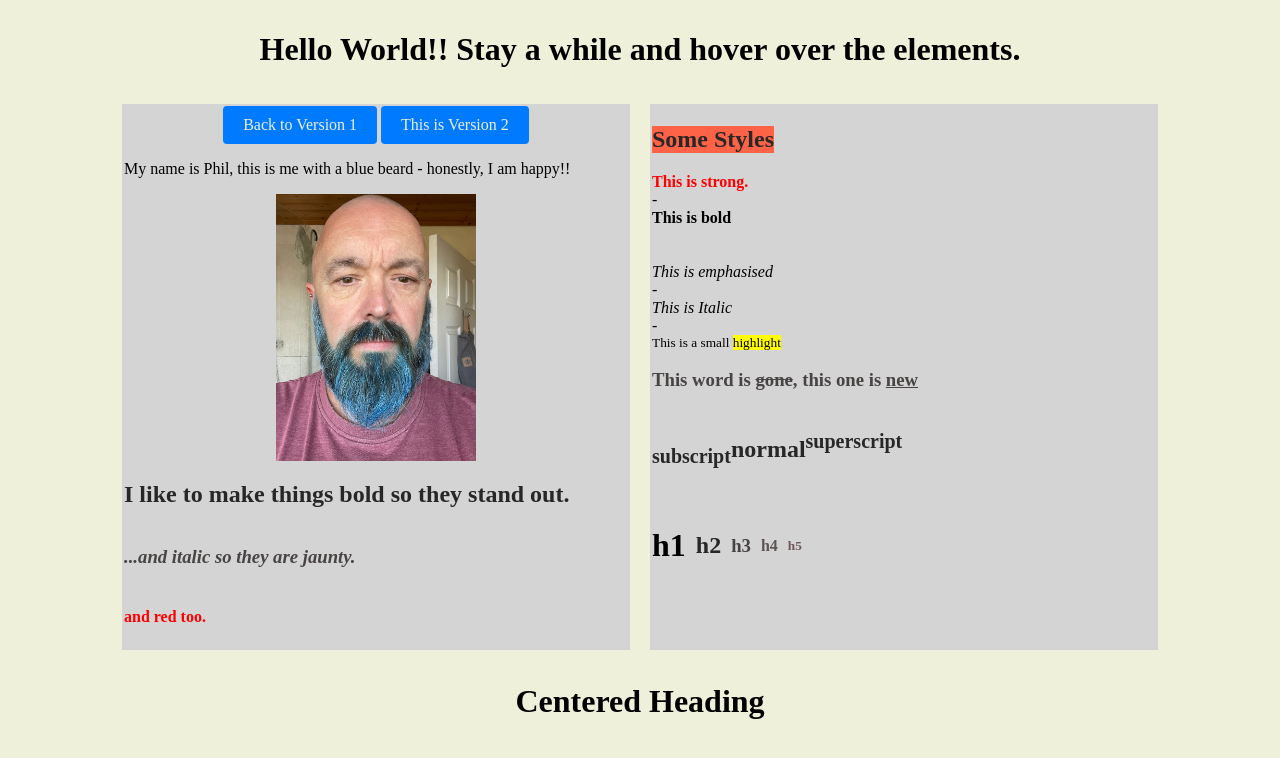
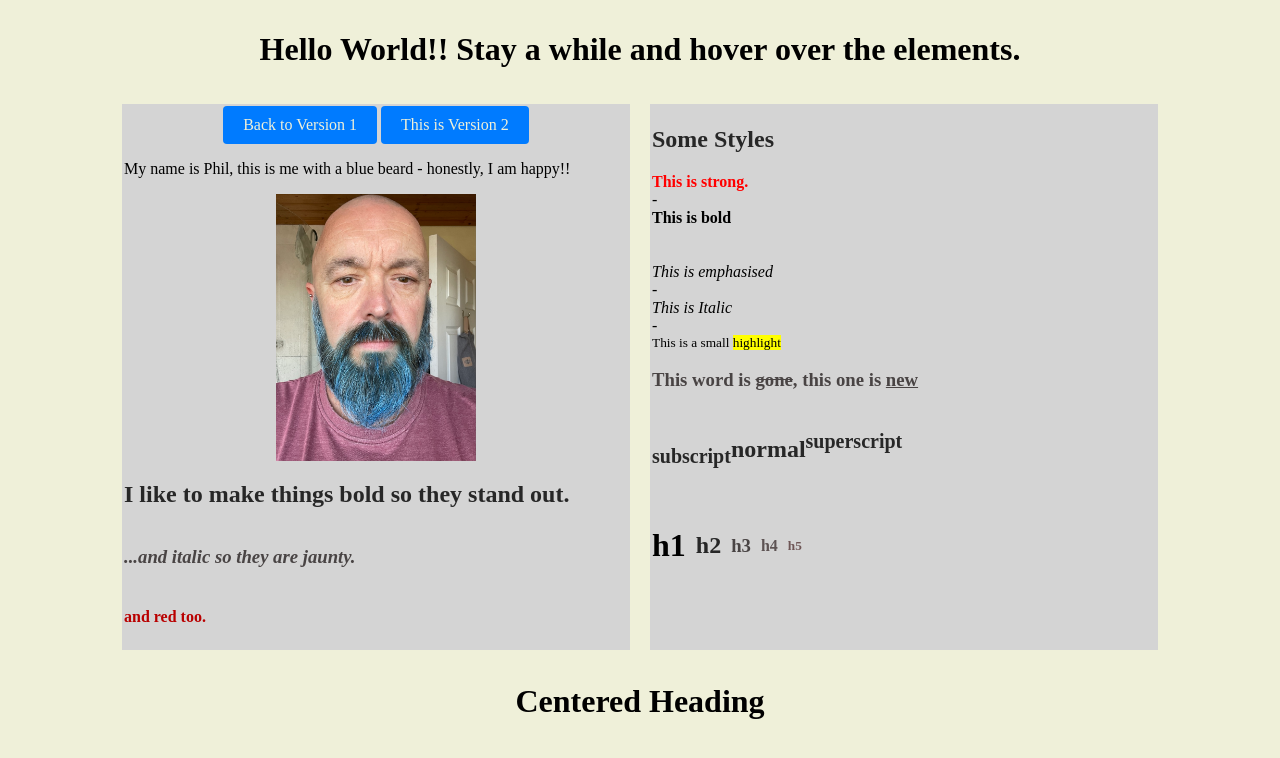
Before and after one commit to bassjuggler/MyFirstWebApp, a plain HTML site: page version2-accessible.html in a window 1280 px wide. Drawn offline with Linux system fonts and the light colour scheme.

Commit message:
Add files via upload

```diff
--- a/version2-accessible.html
+++ b/version2-accessible.html
@@ -34,11 +34,11 @@
                 </div>
                 <h2 title='BOLD'><b>I like to make things bold so they stand out.</b></h2>
                 <h3 title='slanty'><i>...and italic so they are jaunty.</i></h3>
-                <h4 style="color:red" title='color not colour!!'>and red too. </style></h4>
+                <h4 style="color: #b90000 " title='color not colour!!'>and red too. </style></h4>
             </div>
 
             <div class="container-right">
-                <h2 style="background-color:Tomato;">Some Styles</h2>
+                <h2 style="background-color:#b90000 color #ffffff";>Some Styles</h2>
                 <strong>This is strong.</strong> - <b>This is bold</b><br>
                 <br>
                 <em>This is emphasised</em> - <i>This is Italic</i> - <small>This is a small <mark>highlight</mark></small>
```
